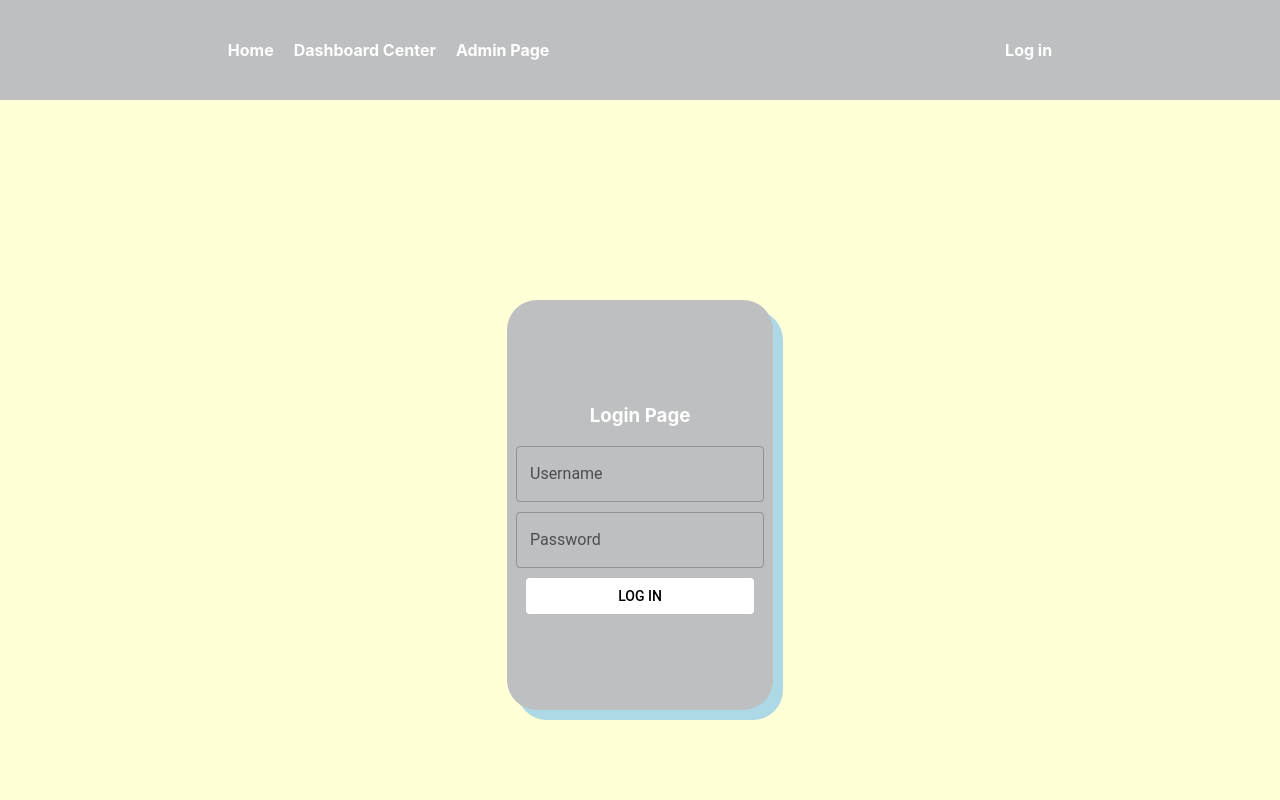
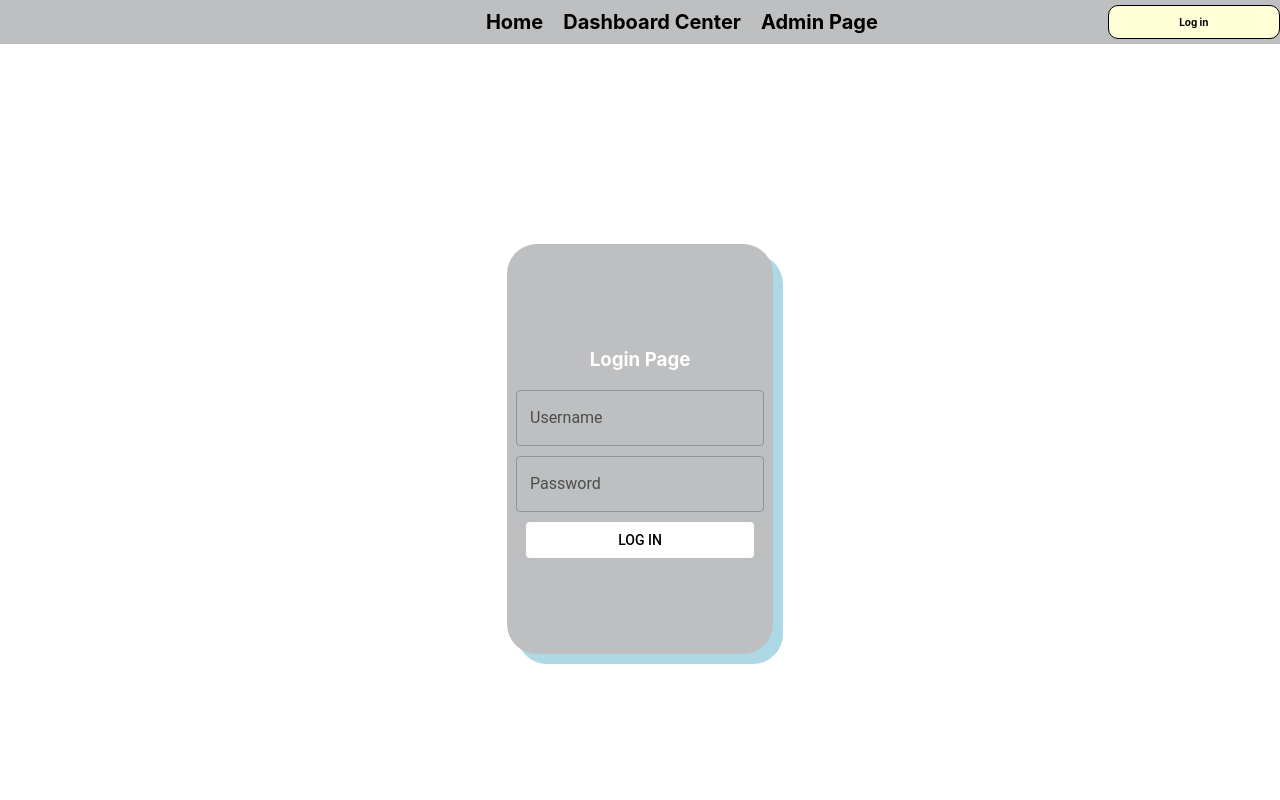
Before and after one commit to Firet/permissions-auth-app, a React (Vite) app: page /login in a window 1280 px wide. Shown: the top 800 px of the page. Built offline with nearby package versions, Linux system fonts and the light colour scheme; no server answers.

Commit message:
Add sign out card in header

```diff
--- a/src/auth/AuthStatus.tsx
+++ b/src/auth/AuthStatus.tsx
@@ -15,7 +15,7 @@ export function AuthStatus() {
 	}
 	return (<>
 		<p>
-			Username: {auth.user}{' '}
+			User: {auth.user}{' '}
 		</p>
 		<p>
 			Role: {isAdmin ? 'Admintrator' : 'User'}
--- a/src/components/atoms/StyledLink/SyledLink.tsx
+++ b/src/components/atoms/StyledLink/SyledLink.tsx
@@ -2,7 +2,7 @@ import styled from '@emotion/styled';
 import { Link } from 'react-router-dom';
 
 export const StyledLink = styled(Link)`
-	color: var(--white);
+	color: var(--black);
 	font-weight: 700;
 	text-decoration: none;
 	margin: 10px;
--- a/src/components/templates/Header.tsx
+++ b/src/components/templates/Header.tsx
@@ -9,20 +9,48 @@ const HeaderContainer = styled.header`
 	display: flex;
 	flex-direction: row;
 	width: 100%;
-	height: 100px;
 	justify-content: space-around;
+	align-items: center;
+`;
+
+
+const LinksContainer = styled.header`
+	background-color: var(--secondary);
+	color: var(--white);
+	font-size: 20px;
+	font-weight: 700;
+	display: flex;
+	flex-direction: row;
+	width: 100%;
+	justify-content: center;
+	align-items: center;
+	margin-left: 20%;
+`;
+
+const AuthStatusContainer = styled.header`
+	background-color: var(--primary);
+	color: var(--black);
+	font-weight: 600;
+	font-size: 10px;
+	display: flex;
+	flex-direction: column;
+	border:1px solid black;
+	border-radius: 10px;
+	width: 20%;
 	align-items: center;
 `;
 
 export default function Header() {
 	return (
 		<HeaderContainer>
-			<div>
+			<LinksContainer>
 				<StyledLink to="/public">Home</StyledLink>
 				<StyledLink to="/protected">Dashboard Center</StyledLink>
 				<StyledLink to="/admin">Admin Page</StyledLink>
-			</div>
-			<AuthStatus />
-		</HeaderContainer>
+			</LinksContainer>
+			<AuthStatusContainer>
+				<AuthStatus />
+			</AuthStatusContainer>
+		</ HeaderContainer>
 	);
 }
--- a/src/components/templates/Layout.tsx
+++ b/src/components/templates/Layout.tsx
@@ -4,7 +4,7 @@ import Footer from './Footer';
 import Header from './Header';
 
 const LayoutContainer = styled.section`
-	background-color: var(--primary);
+	background-color: var(--white);
 	display: flex;
 	flex-direction: column;
 	align-items: center;
```
